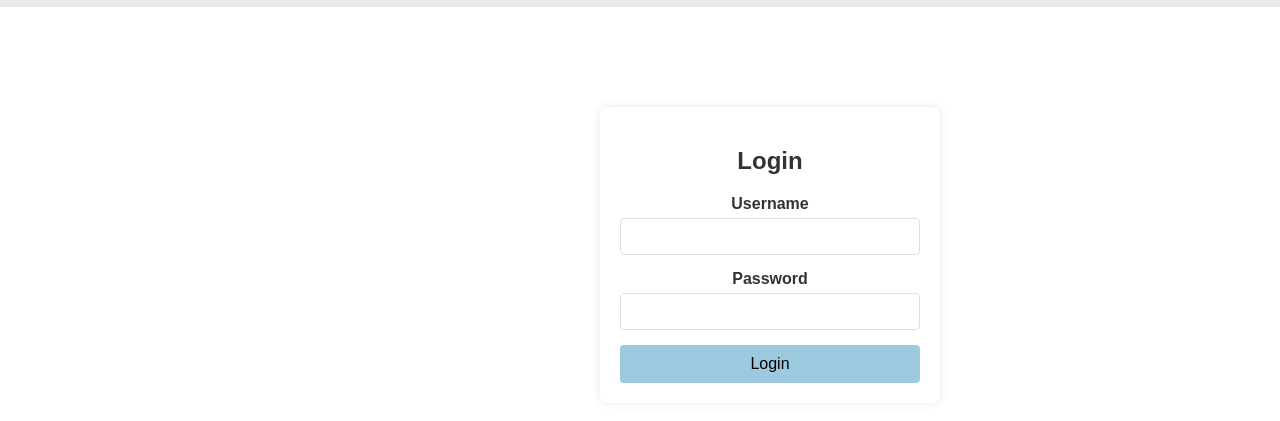
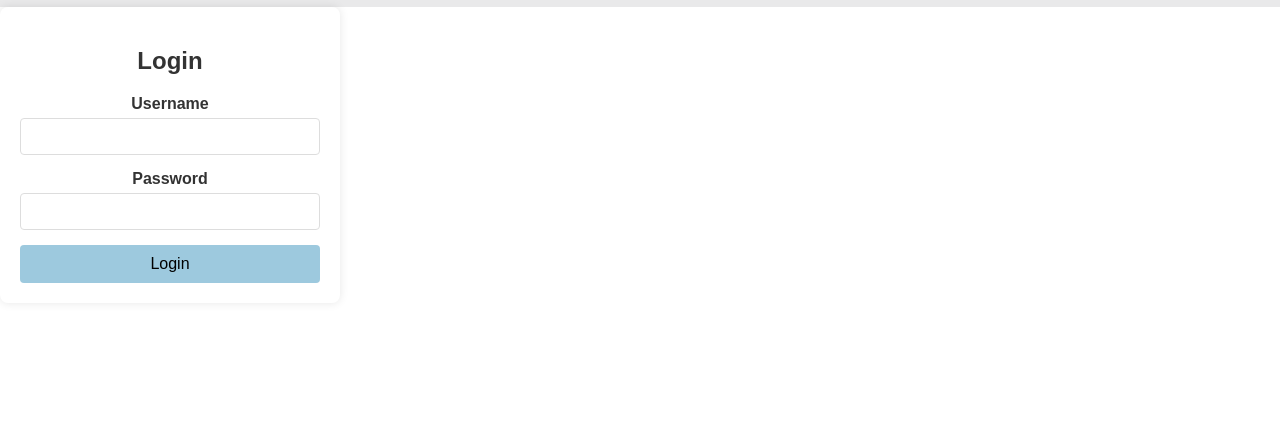
Before and after one commit to sebika123/weatherapp, a plain HTML site: page login.html in a window 1280 px wide. Shown: the part 57-478 px from the top of the page. Drawn offline with nearby package versions, Linux system fonts and the light colour scheme.

Commit message:
Update style.css

```diff
--- a/style.css
+++ b/style.css
@@ -153,8 +153,10 @@
   border-radius: 8px;
   box-shadow: 0 0 10px rgba(0, 0, 0, 0.1);
   width: 300px;
-  margin-left:600px;
-margin-top: 100px;
+  justify-content:center;
+  align-items:center;
+/*   margin-left:300px;
+margin-top: 100px; */
 font-weight: bold;
 }
 
```
